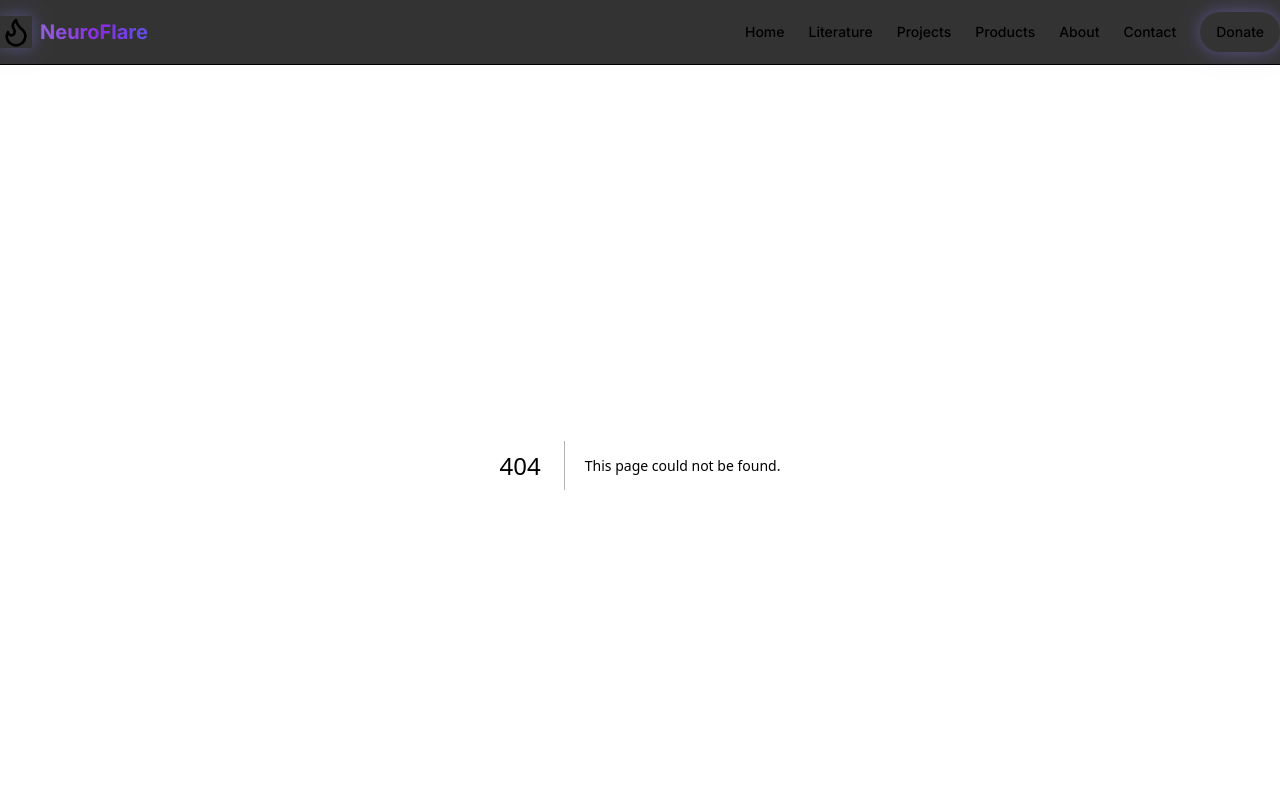
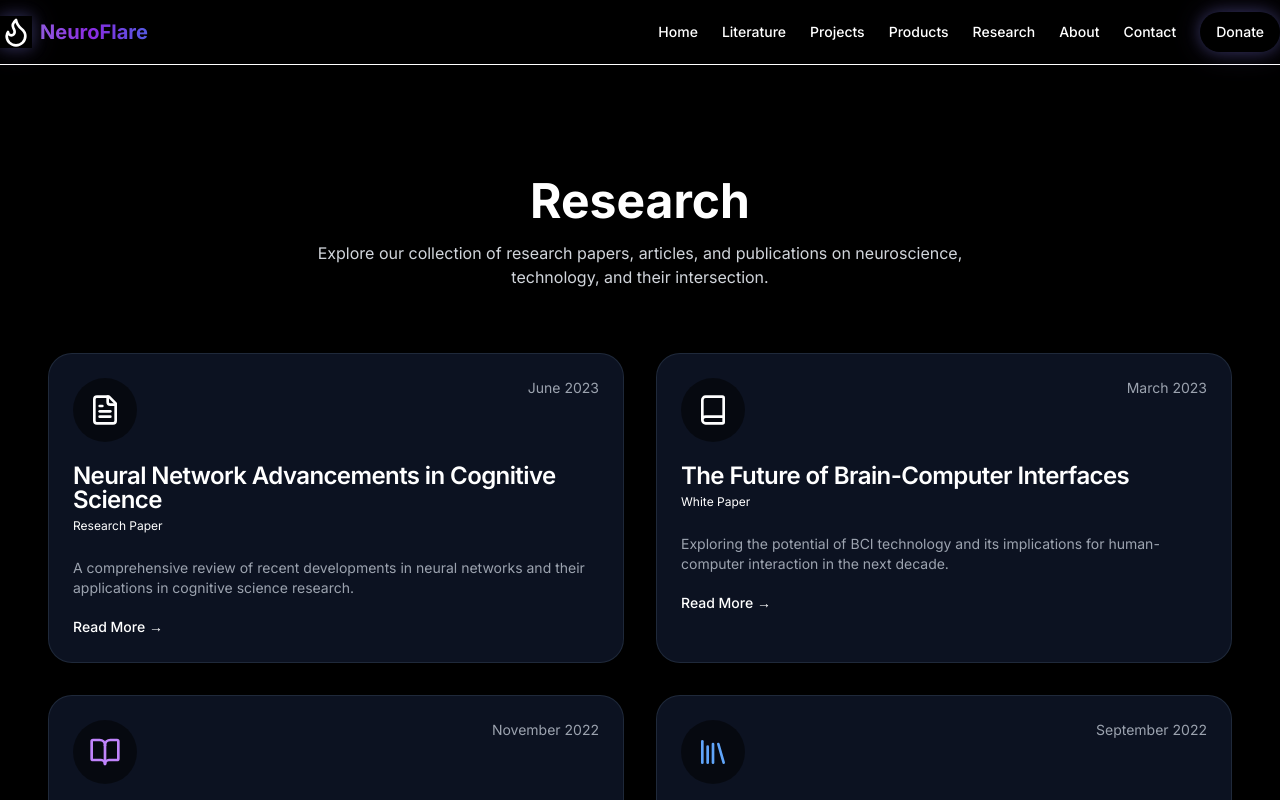
Before and after one commit to G-Hood/neuroflare, a Next.js app: page /research in a window 1280 px wide. Before the commit this address had no page. Shown: the top 800 px of the page. Built offline with nearby package versions, Linux system fonts and the light colour scheme.

Commit message:
Renamed Literature to Research

```diff
--- a/app/literature/page.tsx
+++ b/app/research/page.tsx
@@ -1,7 +1,7 @@
 import { Book, BookOpen, FileText, Library } from "lucide-react"
 import { Card, CardContent, CardDescription, CardHeader, CardTitle } from "@/components/ui/card"
 
-export default function Literature() {
+export default function Research() {
   const publications = [
     {
       title: "Neural Network Advancements in Cognitive Science",
@@ -42,7 +42,7 @@ export default function Literature() {
       <section className="bg-black section-padding">
         <div className="container mx-auto px-4">
           <div className="text-center mb-16">
-            <h1 className="text-4xl md:text-5xl font-bold mb-4">Literature</h1>
+            <h1 className="text-4xl md:text-5xl font-bold mb-4">Research</h1>
             <p className="text-gray-300 max-w-2xl mx-auto">
               Explore our collection of research papers, articles, and publications on neuroscience, technology, and
               their intersection.
--- a/components/header.tsx
+++ b/components/header.tsx
@@ -28,6 +28,9 @@ export default function Header() {
           </Link>
           <Link href="/products" className="text-sm font-medium hover:text-primary transition-colors">
             Products
+          </Link>
+          <Link href="/research" className="text-sm font-medium hover:text-primary transition-colors">
+            Research
           </Link>
           <Link href="/#about" className="text-sm font-medium hover:text-primary transition-colors">
             About
@@ -75,6 +78,13 @@ export default function Header() {
               Products
             </Link>
             <Link
+              href="/research"
+              className="text-sm font-medium hover:text-primary transition-colors"
+              onClick={() => setIsMenuOpen(false)}
+            >
+              Research
+            </Link>
+            <Link
               href="/#about"
               className="text-sm font-medium hover:text-primary transition-colors"
               onClick={() => setIsMenuOpen(false)}
```
